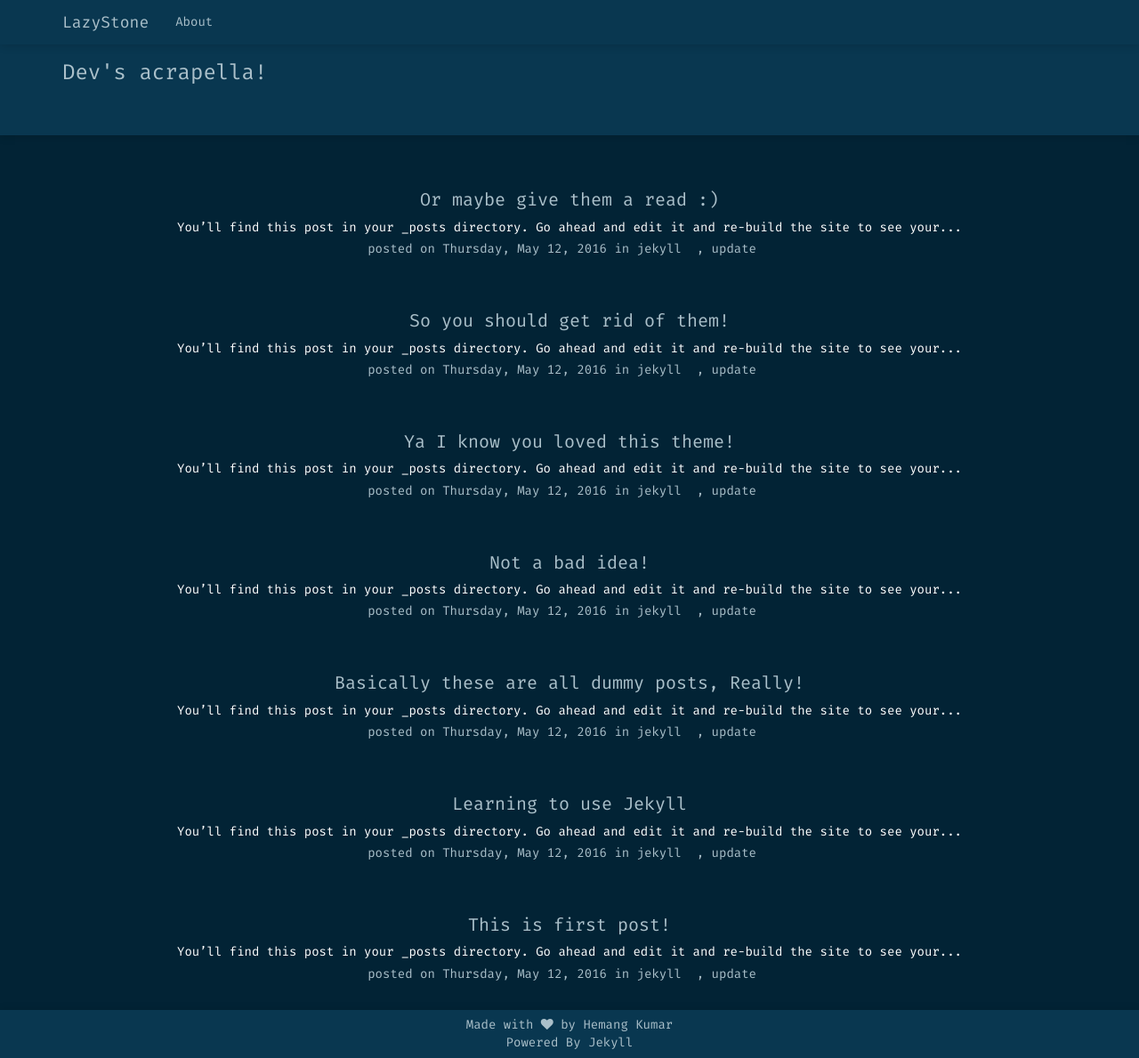
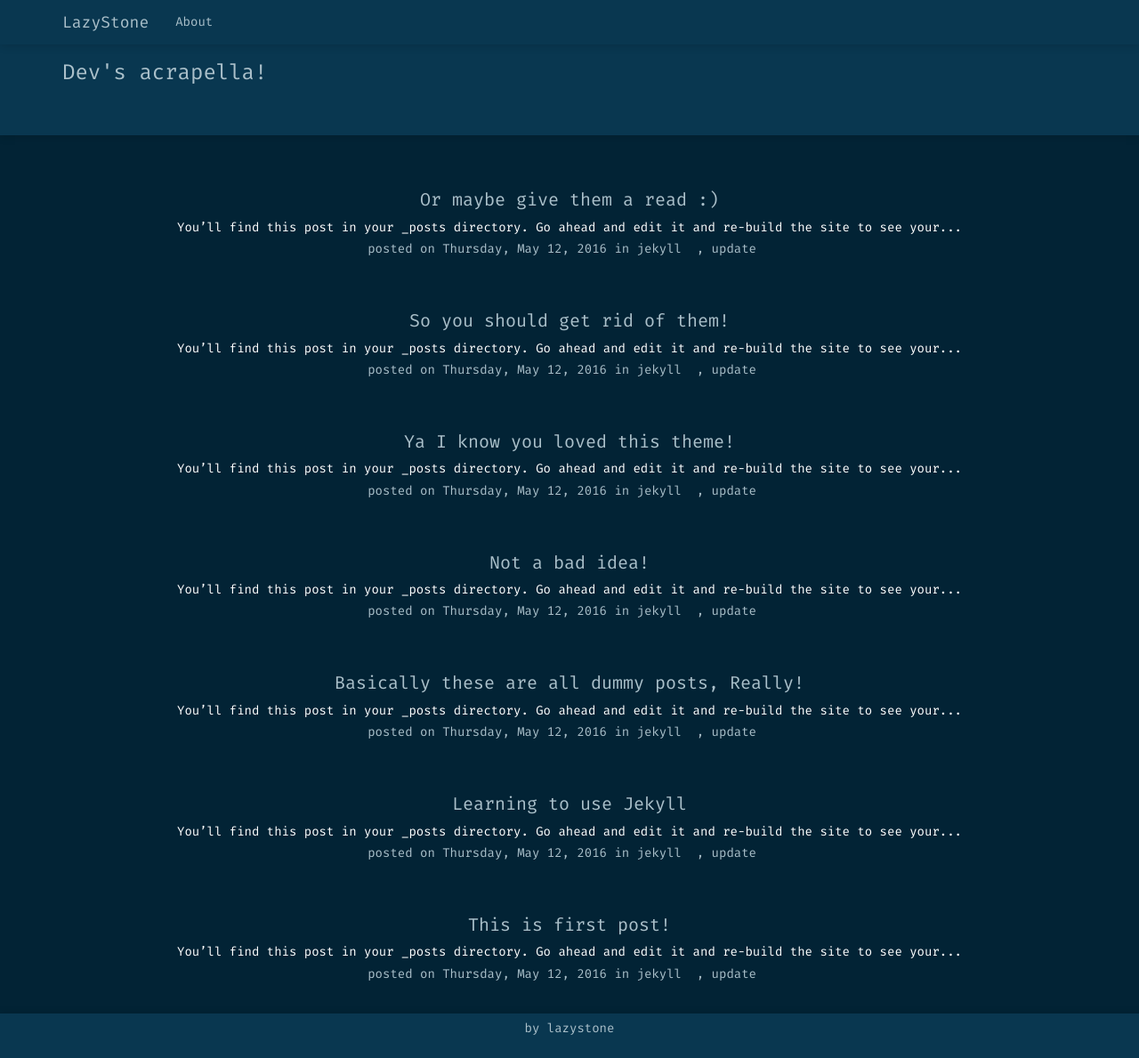
Before and after one commit to lazystone/lazystone.github.io, a Jekyll site: the page built from index.html, in a window 1280 px wide and 1189 px high. Shown: the whole window at 89% size. Built offline with Jekyll 4.4.1, drawn with Linux system fonts in a browser that asks for light colours; nearby versions of some CDN libraries; some web fonts are replaced.

Commit message:
Update footer

```diff
--- a/_includes/footer.html
+++ b/_includes/footer.html
@@ -1,6 +1,5 @@
 <nav class="navbar navbar-default navbar-fixed-bottom">
   <div class="container footer-content">
-    Made with <i class ="fa fa-heart"></i> by Hemang Kumar<br>
-    Powered By Jekyll
+    by lazystone<br>
   </div>
 </nav>
```
Also changed, not shown: 1 other file.
